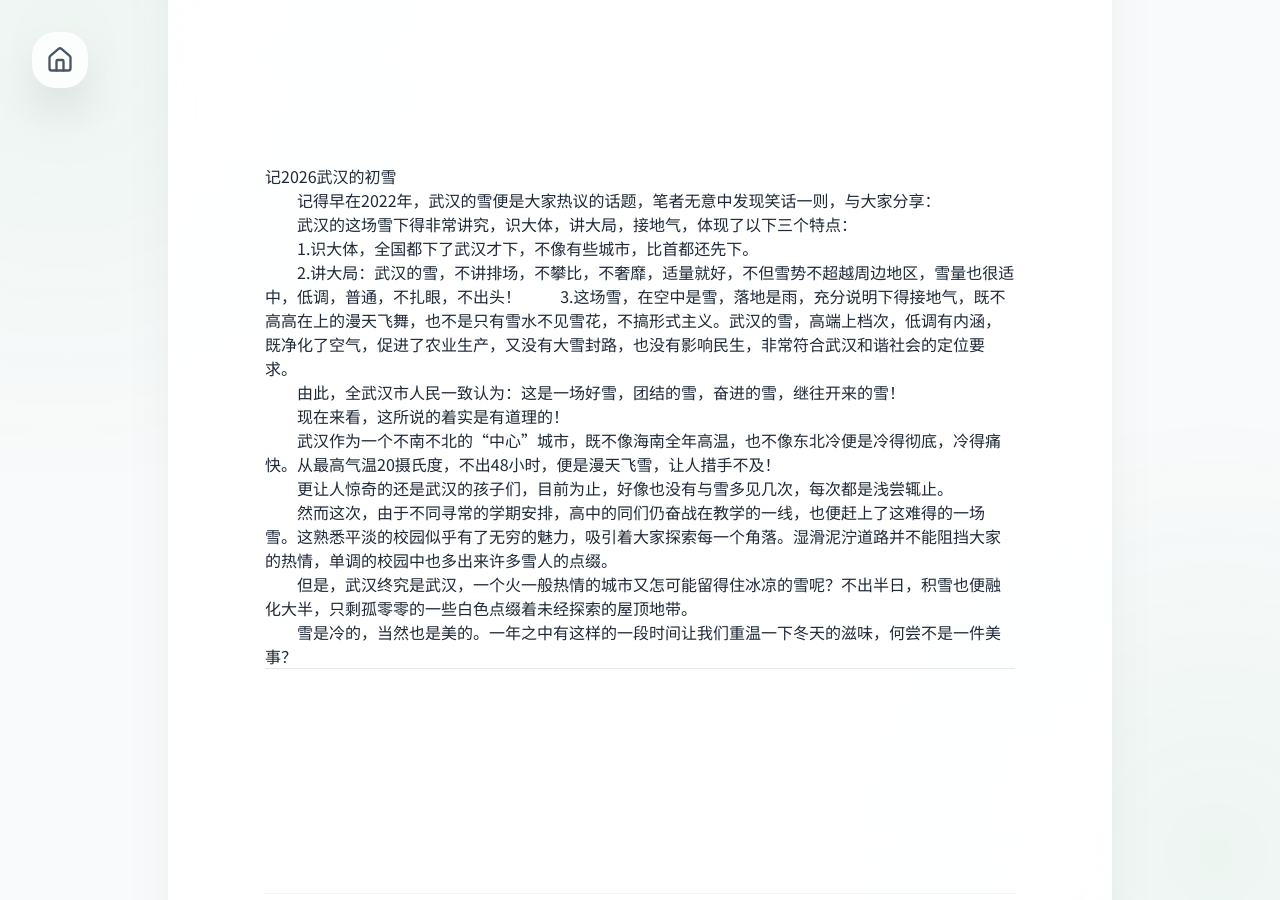
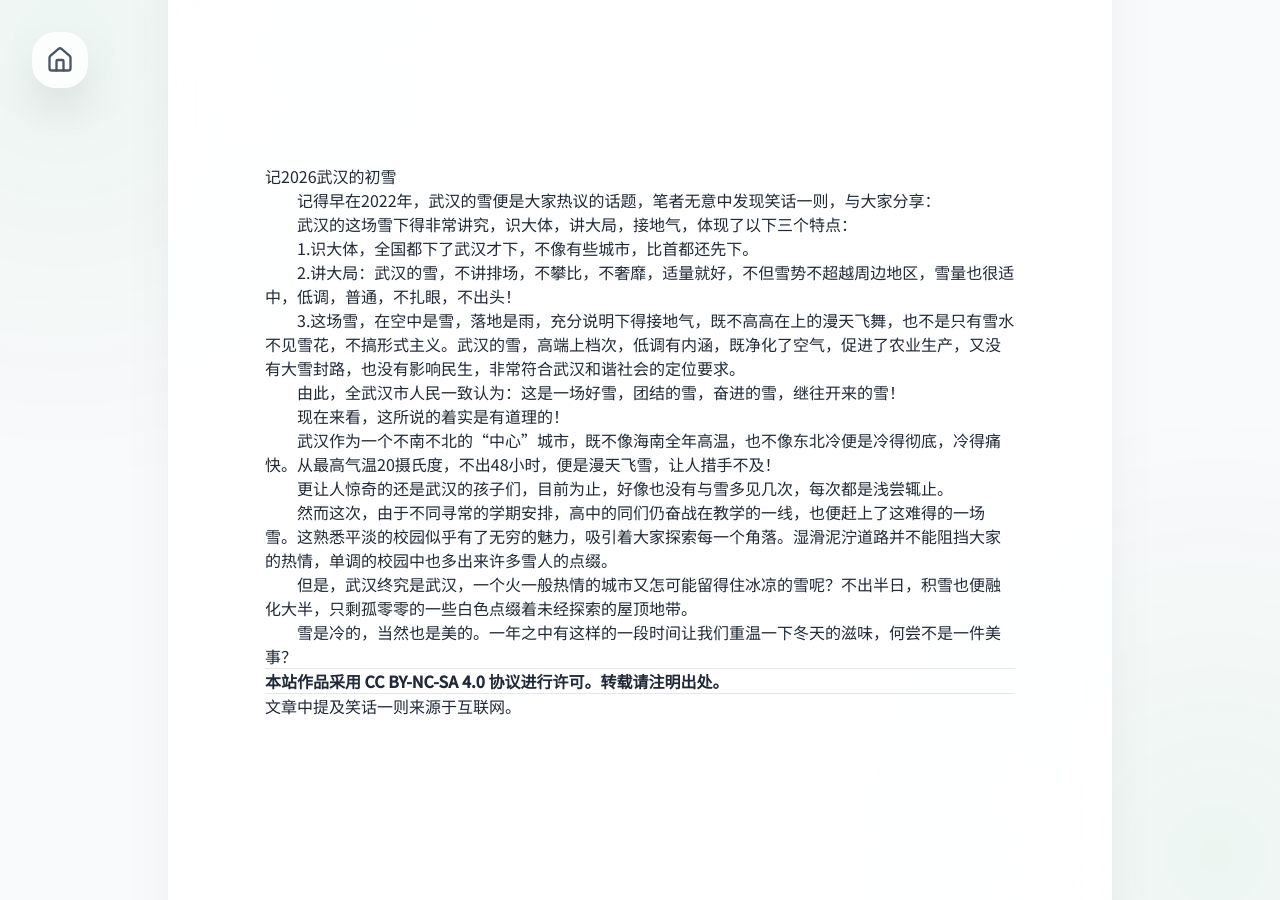
Before and after one commit to whydoIneedaname-cyber/whydoIneedaname-cyber.github.io, a Jekyll site: the page built from _posts/2026-01-20-2026的初雪.md, in a window 1280 px wide and 900 px high, scrolled down 481 px. Built offline with Jekyll 4.4.1, drawn with Linux system fonts in a browser that asks for light colours; nearby versions of some CDN libraries.

Commit message:
Update 2026-01-20-2026的初雪.md

```diff
--- a/_posts/2026-01-20-2026的初雪.md
+++ b/_posts/2026-01-20-2026的初雪.md
@@ -14,7 +14,9 @@ image: "/assets/game.jpg"
 
   &emsp;&emsp;1.识大体，全国都下了武汉才下，不像有些城市，比首都还先下。
 
-  &emsp;&emsp;2.讲大局：武汉的雪，不讲排场，不攀比，不奢靡，适量就好，不但雪势不超越周边地区，雪量也很适中，低调，普通，不扎眼，不出头！  &emsp;&emsp;3.这场雪，在空中是雪，落地是雨，充分说明下得接地气，既不高高在上的漫天飞舞，也不是只有雪水不见雪花，不搞形式主义。武汉的雪，高端上档次，低调有内涵，既净化了空气，促进了农业生产，又没有大雪封路，也没有影响民生，非常符合武汉和谐社会的定位要求。
+  &emsp;&emsp;2.讲大局：武汉的雪，不讲排场，不攀比，不奢靡，适量就好，不但雪势不超越周边地区，雪量也很适中，低调，普通，不扎眼，不出头！
+
+  &emsp;&emsp;3.这场雪，在空中是雪，落地是雨，充分说明下得接地气，既不高高在上的漫天飞舞，也不是只有雪水不见雪花，不搞形式主义。武汉的雪，高端上档次，低调有内涵，既净化了空气，促进了农业生产，又没有大雪封路，也没有影响民生，非常符合武汉和谐社会的定位要求。
 
   &emsp;&emsp;由此，全武汉市人民一致认为：这是一场好雪，团结的雪，奋进的雪，继往开来的雪！
 
@@ -31,3 +33,8 @@ image: "/assets/game.jpg"
   &emsp;&emsp;雪是冷的，当然也是美的。一年之中有这样的一段时间让我们重温一下冬天的滋味，何尝不是一件美事？
 
   ------
+
+  **本站作品采用 <a href="https://creativecommons.org/licenses/by-nc-sa/4.0/deed.zh">CC BY-NC-SA 4.0 协议</a>进行许可。转载请注明出处。**
+
+  ------
+文章中提及笑话一则来源于互联网。
```
